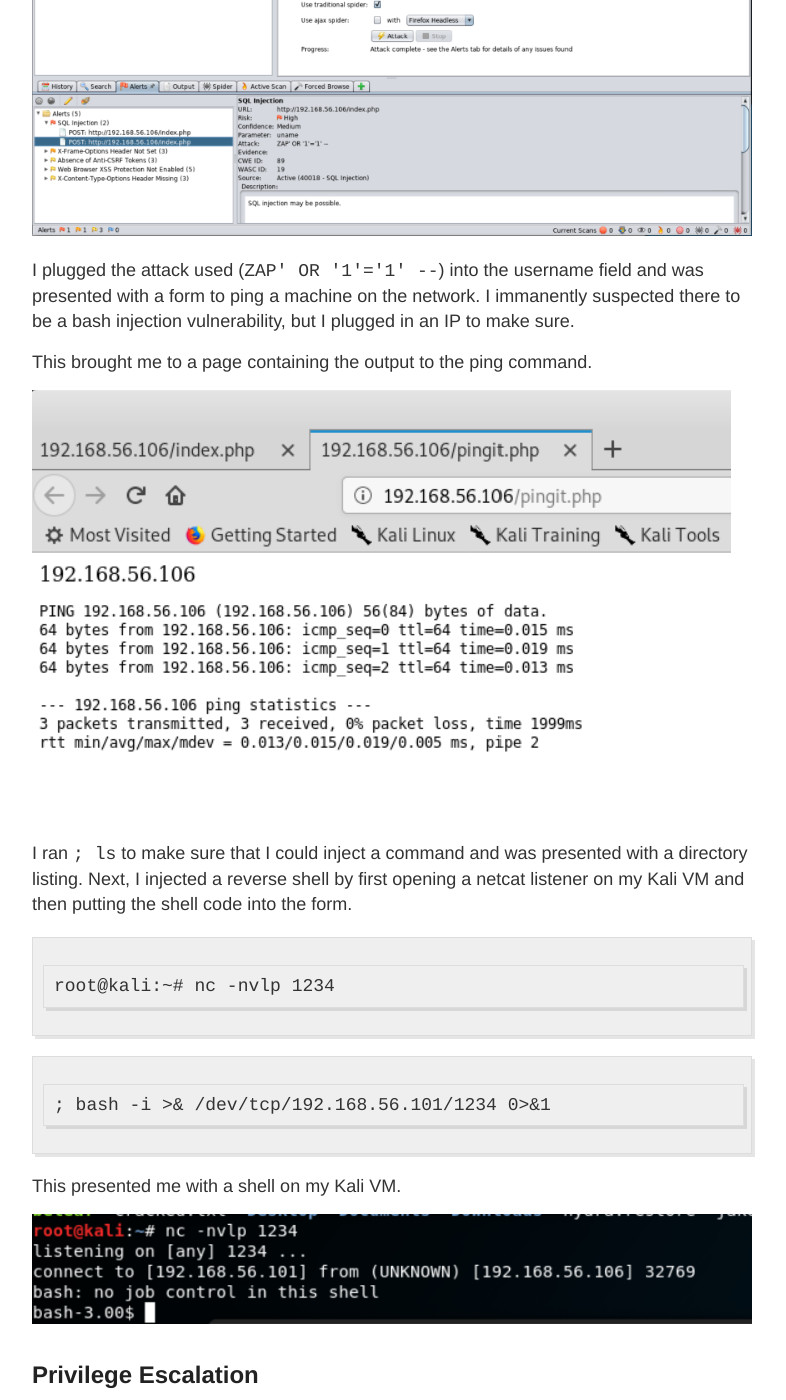
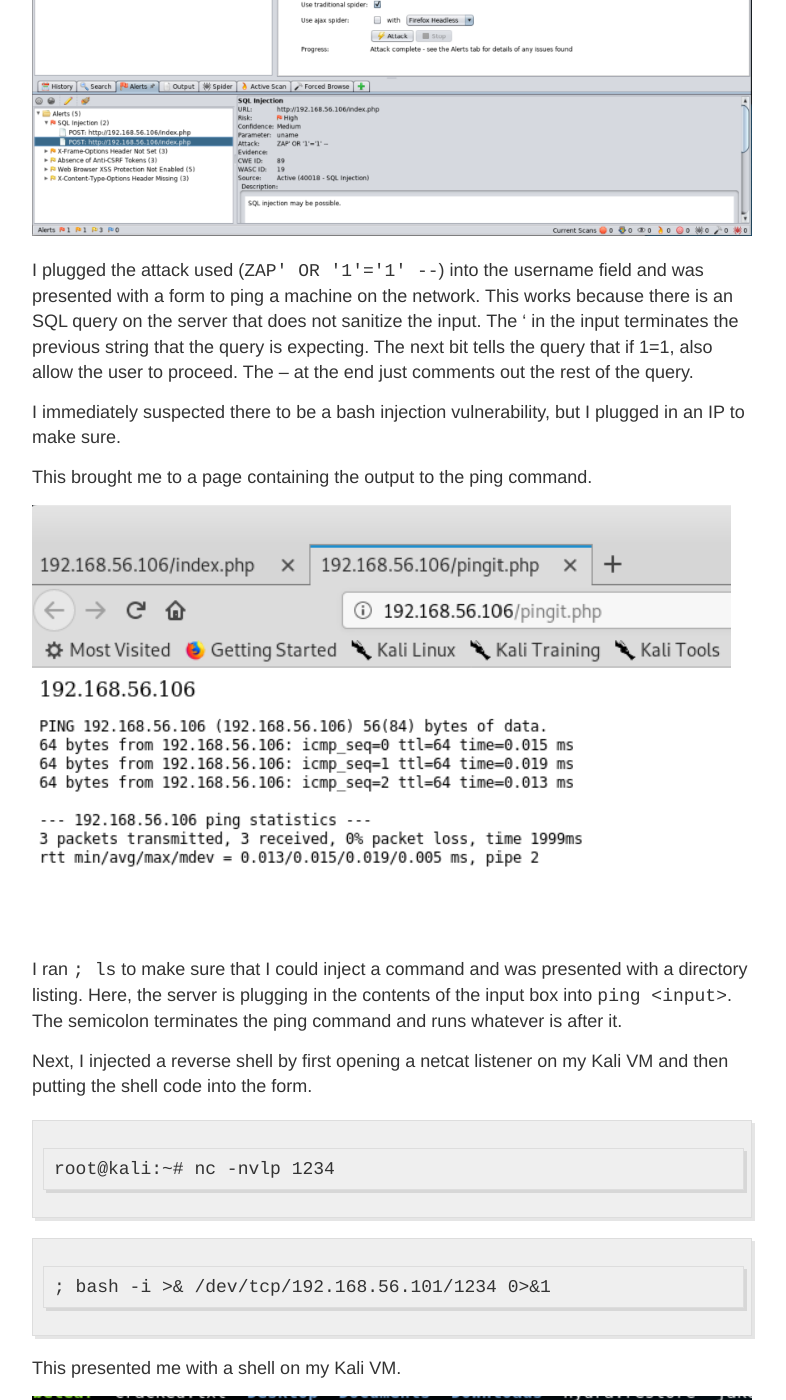
Before and after one commit to jakebacker/jakebacker.github.io, a Jekyll site: the page built from _posts/2019-10-20-Vulnhub-Kioptrix-Level-1-1.md, in a window 1280 px wide and 1400 px high, scrolled down 2225 px. Shown: the whole window, without its empty margins (248-1034 px from the left). Built offline with Jekyll 4.4.1, drawn with Linux system fonts in a browser that asks for light colours.

Commit message:
Change a few things about writeup

````diff
--- a/_posts/2019-10-20-Vulnhub-Kioptrix-Level-1-1.md
+++ b/_posts/2019-10-20-Vulnhub-Kioptrix-Level-1-1.md
@@ -49,13 +49,17 @@ I tested a few basic username and password combinations, but it didn't seem to d
 
 ![ZAP Results]({{ site.baseurl }}/images/KioptrixLevel1_1/zap.png "ZAP Results")
 
-I plugged the attack used (`ZAP' OR '1'='1' --`) into the username field and was presented with a form to ping a machine on the network. I immanently suspected there to be a bash injection vulnerability, but I plugged in an IP to make sure.
+I plugged the attack used (`ZAP' OR '1'='1' --`) into the username field and was presented with a form to ping a machine on the network. This works because there is an SQL query on the server that does not sanitize the input. The ' in the input terminates the previous string that the query is expecting. The next bit tells the query that if 1=1, also allow the user to proceed. The -- at the end just comments out the rest of the query.
+
+I immediately suspected there to be a bash injection vulnerability, but I plugged in an IP to make sure.
 
 This brought me to a page containing the output to the ping command.
 
 ![ping results]({{ site.baseurl }}/images/KioptrixLevel1_1/ping.png "ping Results")
 
-I ran `; ls` to make sure that I could inject a command and was presented with a directory listing. Next, I injected a reverse shell by first opening a netcat listener on my Kali VM and then putting the shell code into the form.
+I ran `; ls` to make sure that I could inject a command and was presented with a directory listing. Here, the server is plugging in the contents of the input box into `ping <input>`. The semicolon terminates the ping command and runs whatever is after it.
+
+Next, I injected a reverse shell by first opening a netcat listener on my Kali VM and then putting the shell code into the form.
 
 ```
 root@kali:~# nc -nvlp 1234
````
